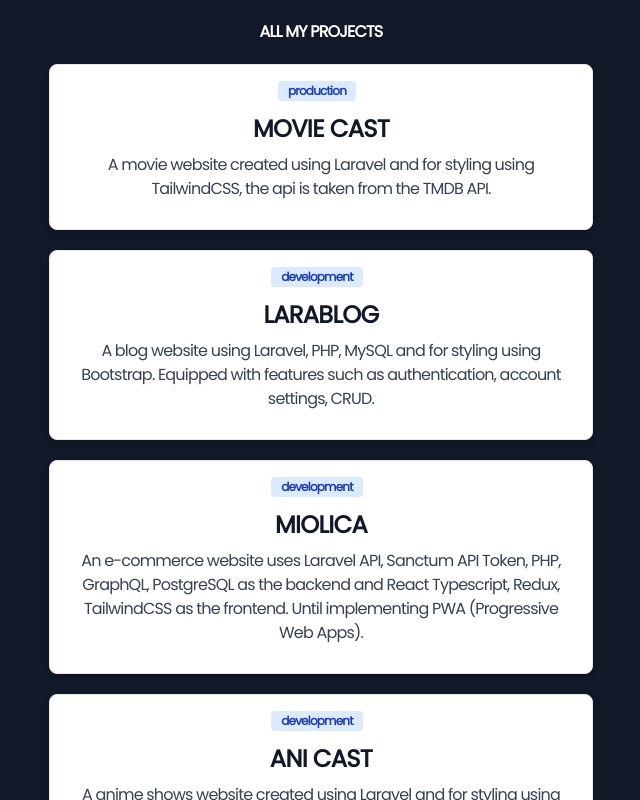
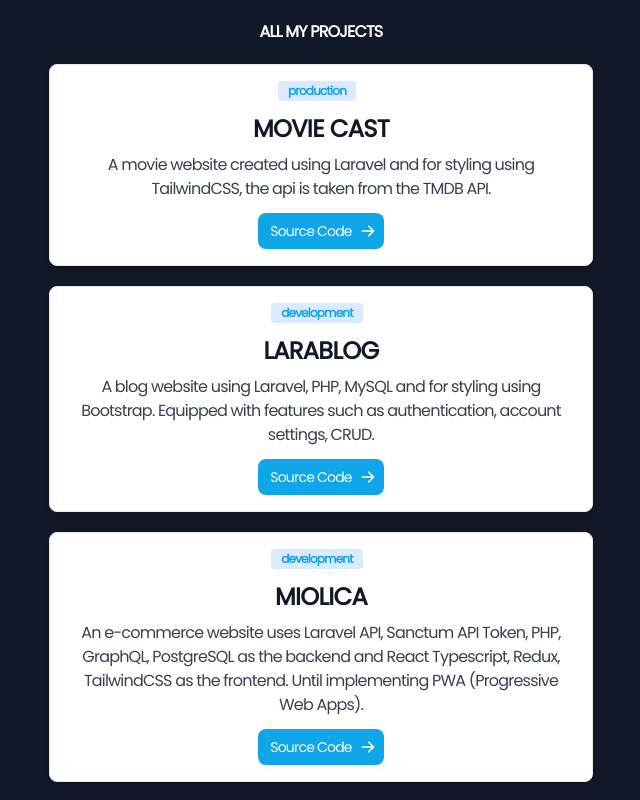
Before and after one commit to novalramdhani/noval.io, a React (Create React App) app: page /projects in a window 1280 px wide. Shown: the top 800 px of the page, without its empty margins (319-959 px from the left). Built offline with nearby package versions, Linux system fonts and the light colour scheme.

Commit message:
modified card

```diff
--- a/src/components/Badge.tsx
+++ b/src/components/Badge.tsx
@@ -4,6 +4,6 @@
 
 export default function Badge({status}: BadgeProps) {
     return (
-        <span className="bg-blue-100 text-blue-800 text-xs font-semibold mr-2 px-2.5 py-0.5 rounded dark:bg-blue-200 dark:text-blue-800 mb-3">{status}</span>
+        <span className="bg-blue-100 text-sky-500 text-xs font-semibold mr-2 px-2.5 py-0.5 rounded dark:bg-blue-200 dark:text-blue-800 mb-3">{status}</span>
     )
 }
--- a/src/components/Card.tsx
+++ b/src/components/Card.tsx
@@ -5,15 +5,22 @@
     title: string,
     description?: string
     status?: string
+    source: string
 }
 
-export default function Card({link, title, description, status}: CardProps) {
+export default function Card(
+  {link, title, description, status, source}: CardProps
+) {
   return (
     <a href={link} rel="noreferrer" target="_blank" className="flex flex-col mt-5 items-center bg-white rounded-lg border shadow-md md:flex-row md:max-w-xl hover:bg-gray-100 dark:border-gray-700 dark:bg-gray-800 dark:hover:bg-gray-700">
         <div className="flex flex-col justify-between p-4 items-center leading-normal">
           <Badge status={status}/>
           <h5 className="mb-2 text-2xl font-bold tracking-tight text-gray-900 dark:text-white uppercase">{title}</h5>
           <p className="mb-3 font-normal text-gray-700 dark:text-gray-400">{description}</p>
+          <a href={source} className="inline-flex items-center py-2 px-3 text-sm font-medium text-center text-white bg-sky-500 rounded-lg hover:bg-sky-800 focus:ring-4 focus:ring-blue-300 dark:bg-blue-600 dark:hover:bg-blue-700 dark:focus:ring-blue-800">
+              Source Code
+              <svg className="ml-2 -mr-1 w-4 h-4" fill="currentColor" viewBox="0 0 20 20" xmlns="http://www.w3.org/2000/svg"><path fill-rule="evenodd" d="M10.293 3.293a1 1 0 011.414 0l6 6a1 1 0 010 1.414l-6 6a1 1 0 01-1.414-1.414L14.586 11H3a1 1 0 110-2h11.586l-4.293-4.293a1 1 0 010-1.414z" clip-rule="evenodd"></path></svg>
+          </a>
         </div>
     </a>
   )
--- a/src/components/Projects.tsx
+++ b/src/components/Projects.tsx
@@ -1,16 +1,17 @@
 import Container from "./Container";
 import Card from "./Card";
 import Menu from "./Menu";
+import url from "../config/url.config";
 
 export default function Projects() {
     return (
         <Container>
             <h1 className="text-white font-bold uppercase mt-5">All my projects</h1>
-            <Card status="production" link="http://movie-cast.herokuapp.com" title="Movie Cast" description="A movie website created using Laravel and for styling using TailwindCSS, the api is taken from the TMDB API." />
-            <Card status="development" title="LaraBlog" description="A blog website using Laravel, PHP, MySQL and for styling using Bootstrap. Equipped with features such as authentication, account settings, CRUD." />
-            <Card status="development" title="Miolica" description="An e-commerce website uses Laravel API, Sanctum API Token, PHP, GraphQL, PostgreSQL as the backend and React Typescript, Redux, TailwindCSS as the frontend. Until implementing PWA (Progressive Web Apps)." />
-            <Card status="development" title="Ani Cast" description="A anime shows website created using Laravel and for styling using TailwindCSS, the api is taken from the Jikan API." />
-            <Card status="development"title="Social Network" description="A simple social media website using Laravel, MySQL and TailwindCSS. Features Authentication, account settings, following, follwers, unfollowing, CRUD tweets, likes, unlike tweets and comments." />
+            <Card source="https://github.com/novalramdhani/Movie-Cast" status="production" link="http://movie-cast.herokuapp.com" title="Movie Cast" description="A movie website created using Laravel and for styling using TailwindCSS, the api is taken from the TMDB API." />
+            <Card source="https://github.com/novalramdhani/Larablog" status="development" title="LaraBlog" description="A blog website using Laravel, PHP, MySQL and for styling using Bootstrap. Equipped with features such as authentication, account settings, CRUD." />
+            <Card source="https://github.com/novalramdhani/Miolica" status="development" title="Miolica" description="An e-commerce website uses Laravel API, Sanctum API Token, PHP, GraphQL, PostgreSQL as the backend and React Typescript, Redux, TailwindCSS as the frontend. Until implementing PWA (Progressive Web Apps)." />
+            <Card source="https://github.com/novalramdhani/Ani-Cast" status="development" title="Ani Cast" description="A anime shows website created using Laravel and for styling using TailwindCSS, the api is taken from the Jikan API." />
+            <Card source="https://github.com/novalramdhani/Social-Network" status="development"title="Social Network" description="A simple social media website using Laravel, MySQL and TailwindCSS. Features Authentication, account settings, following, follwers, unfollowing, CRUD tweets, likes, unlike tweets and comments." />
             <Menu />
         </Container>
     );
```
